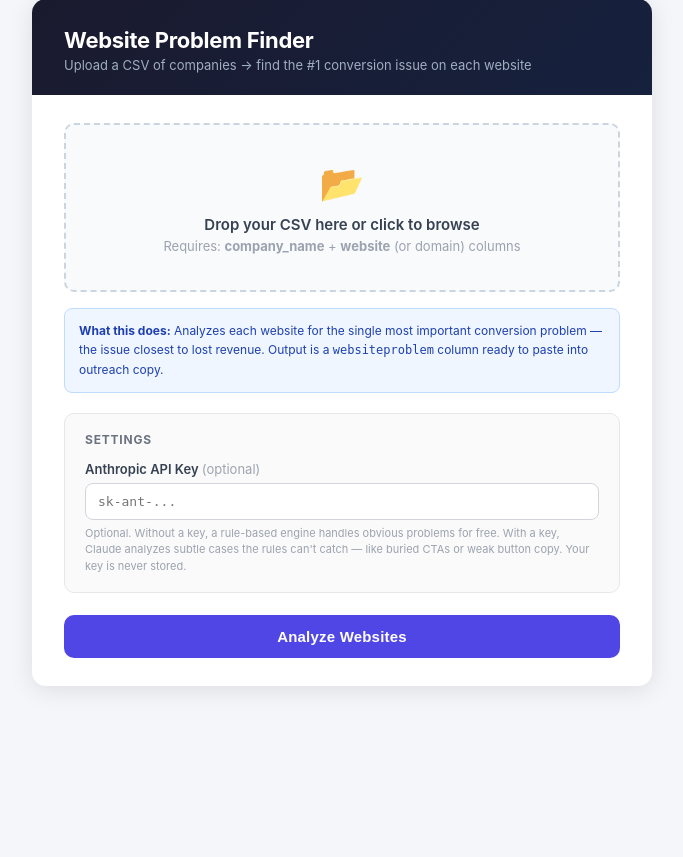
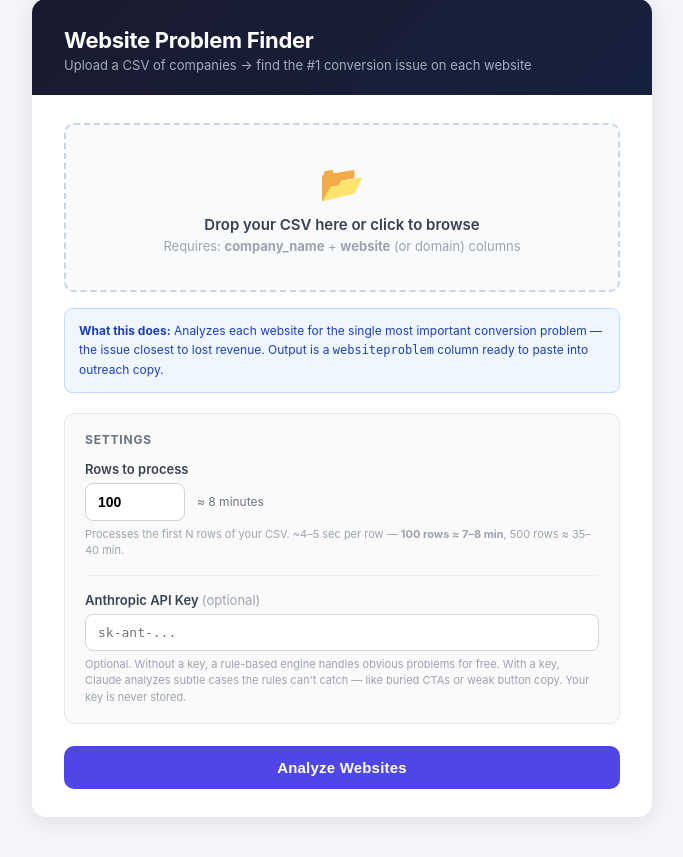
Before and after one commit to Jbrownsoldier/websiteproblemfinder, a Flask app: page / in a window 1280 px wide. Shown: the part 41-898 px from the top of the page, without its empty margins (298-981 px from the left). Before the commit the page ends 731 px from the top, so only its background shows below. Run offline with Flask 3, Linux system fonts and the light colour scheme; parts of the project's set-up code (start-up, migrations or seed data) failed here and were passed over.

Commit message:
Add row limit picker with live time estimate to UI
- Number input defaults to 100, accepts 1–10,000
- Live estimate updates as you type (~4.5 sec/row)
- app.py slices rows to the limit before starting the job
- 100 rows ≈ 7–8 min, 500 rows ≈ 35–40 min displayed in hint

Co-Authored-By: Claude Sonnet 4.6 <noreply@anthropic.com>

```diff
--- a/app.py
+++ b/app.py
@@ -66,8 +66,12 @@ def run():
     if not f.filename or not f.filename.lower().endswith(".csv"):
         return jsonify({"error": "Please upload a .csv file"}), 400
 
-    # --- Read API key (optional — rule engine runs without it) ---
-    api_key = request.form.get("api_key", "").strip()
+    # --- Read settings ---
+    api_key   = request.form.get("api_key",   "").strip()
+    try:
+        row_limit = int(request.form.get("row_limit", 0))
+    except (ValueError, TypeError):
+        row_limit = 0
 
     # --- Parse CSV ---
     try:
@@ -79,6 +83,10 @@ def run():
 
     if not rows:
         return jsonify({"error": "The uploaded CSV is empty"}), 400
+
+    # Apply row limit (0 or missing = process all rows)
+    if row_limit and row_limit > 0:
+        rows = rows[:row_limit]
 
     sample_keys = set(rows[0].keys())
     if "company_name" not in sample_keys:
--- a/templates/index.html
+++ b/templates/index.html
@@ -219,6 +219,32 @@
     <div class="settings-box" style="margin-top: 20px;">
       <div class="section-title">Settings</div>
 
+      <!-- Row limit -->
+      <div class="api-key-row" style="margin-bottom: 16px;">
+        <label for="rowLimit">Rows to process</label>
+        <div style="display:flex; align-items:center; gap:12px;">
+          <input
+            type="number"
+            id="rowLimit"
+            min="1"
+            max="10000"
+            value="100"
+            style="width:100px; padding:10px 12px; border:1px solid #d1d5db;
+                   border-radius:8px; font-size:14px; font-weight:600;
+                   outline:none; transition:border-color 0.2s;"
+            onfocus="this.style.borderColor='#4f46e5'"
+            onblur="this.style.borderColor='#d1d5db'"
+          />
+          <span id="rowLimitHint" style="font-size:12px; color:#6b7280; line-height:1.5;"></span>
+        </div>
+        <div class="api-key-hint" style="margin-top:5px;">
+          Processes the first N rows of your CSV. ~4–5 sec per row —
+          <strong>100 rows ≈ 7–8 min</strong>, 500 rows ≈ 35–40 min.
+        </div>
+      </div>
+
+      <div style="height:1px; background:#f0f0f0; margin-bottom:16px;"></div>
+
       <!-- API key -->
       <div class="api-key-row">
         <label for="apiKey">Anthropic API Key <span style="color:#9ca3af; font-weight:400">(optional)</span></label>
@@ -308,27 +334,46 @@
   });
 
   // ---------------------------------------------------------------------------
+  // Live time estimate next to row limit input
+  // ---------------------------------------------------------------------------
+  const rowLimitInput = document.getElementById("rowLimit");
+  const rowLimitHint  = document.getElementById("rowLimitHint");
+
+  function updateTimeEstimate() {
+    const n = parseInt(rowLimitInput.value) || 0;
+    if (n <= 0) { rowLimitHint.textContent = ""; return; }
+    const mins = Math.round(n * 4.5 / 60);
+    if (mins < 1) {
+      rowLimitHint.textContent = `≈ under 1 minute`;
+    } else if (mins === 1) {
+      rowLimitHint.textContent = `≈ 1 minute`;
+    } else {
+      rowLimitHint.textContent = `≈ ${mins} minutes`;
+    }
+  }
+  rowLimitInput.addEventListener("input", updateTimeEstimate);
+  updateTimeEstimate();
+
+  // ---------------------------------------------------------------------------
   // Start job
   // ---------------------------------------------------------------------------
   function startJob() {
-    const file   = csvFile.files[0];
-    const apiKey = document.getElementById("apiKey").value.trim();
+    const file     = csvFile.files[0];
+    const apiKey   = document.getElementById("apiKey").value.trim();
+    const rowLimit = parseInt(document.getElementById("rowLimit").value) || 100;
 
     // Validate
     if (!file) {
       showError("Please select a CSV file.");
       return;
     }
-    if (!apiKey) {
-      showError("Please enter your Anthropic API key.");
-      return;
-    }
 
     hideError();
 
     const formData = new FormData();
-    formData.append("csv_file", file);
-    formData.append("api_key",  apiKey);
+    formData.append("csv_file",  file);
+    formData.append("api_key",   apiKey);
+    formData.append("row_limit", rowLimit);
 
     document.getElementById("runBtn").disabled = true;
     document.getElementById("runBtn").textContent = "Starting...";
```
